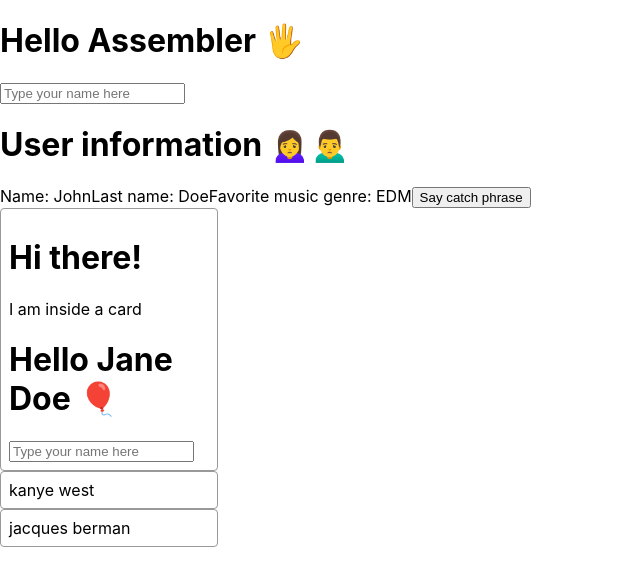
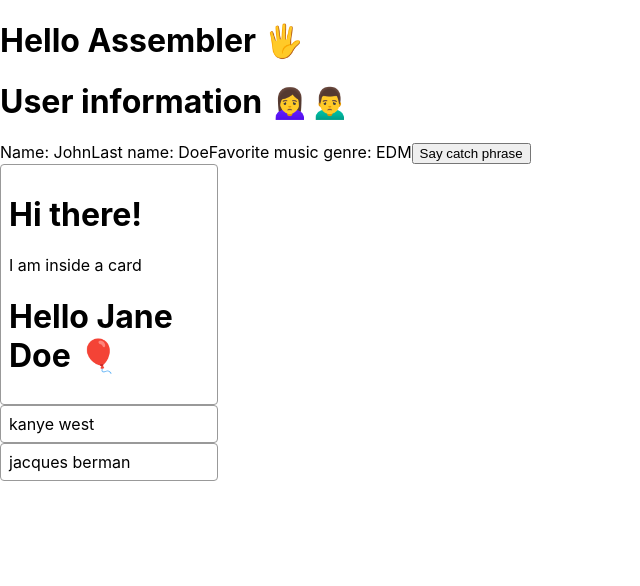
Before and after one commit to Damantino/react-intro-workshop, a React (Create React App) app: page / in a window 1280 px wide. Shown: the top 586 px of the page, without its empty margins (0-640 px from the left). Built offline with nearby package versions, Linux system fonts and the light colour scheme.

Commit message:
feat: remove implementation

```diff
--- a/src/components/Greeter.js
+++ b/src/components/Greeter.js
@@ -1,9 +1,10 @@
 import React from "react";
 
 function Greeter(props) {
-  const [name, setName] = React.useState(props.name);
-  const greetingText = `Hello ${name} ${props.emoji}`;
-  const farewellText = `Bye ${name} ${props.emoji}`;
+  // 1.1 Import / Use `useState` hook from react to create a local state based on the `prop.name`
+  // 1.2 Once you have access to the name in the state, use it below instead of props.name
+  const greetingText = `Hello ${props.name} ${props.emoji}`;
+  const farewellText = `Bye ${props.name} ${props.emoji}`;
 
   React.useEffect(() => {
     document.title = greetingText;
@@ -11,20 +12,21 @@ function Greeter(props) {
     return () => {
       document.title = farewellText;
     };
-  }, [name, props.emoji]);
+    // 2. Make sure to add the name state to the dependency array, as when it changes, we want
+    // The side effect to run.
+  }, [props.name, props.emoji]);
 
-  function handleChangeName(e) {
-    setName(e.target.value);
-  }
+  /**
+   * 3. Create a new function that calls the `setName` function with the new value of the input
+     @hint remember you can access the new value of the input from the event
+   */
 
   return (
     <div>
       <h1>{greetingText}</h1>
-      <input
-        type="text"
-        placeholder="Type your name here"
-        onChange={handleChangeName}
-      />
+      {/* 4. Create a new input and add a new onChange event handler to it. It should call the function
+        defined on step 2
+      */}
     </div>
   );
 }
```
